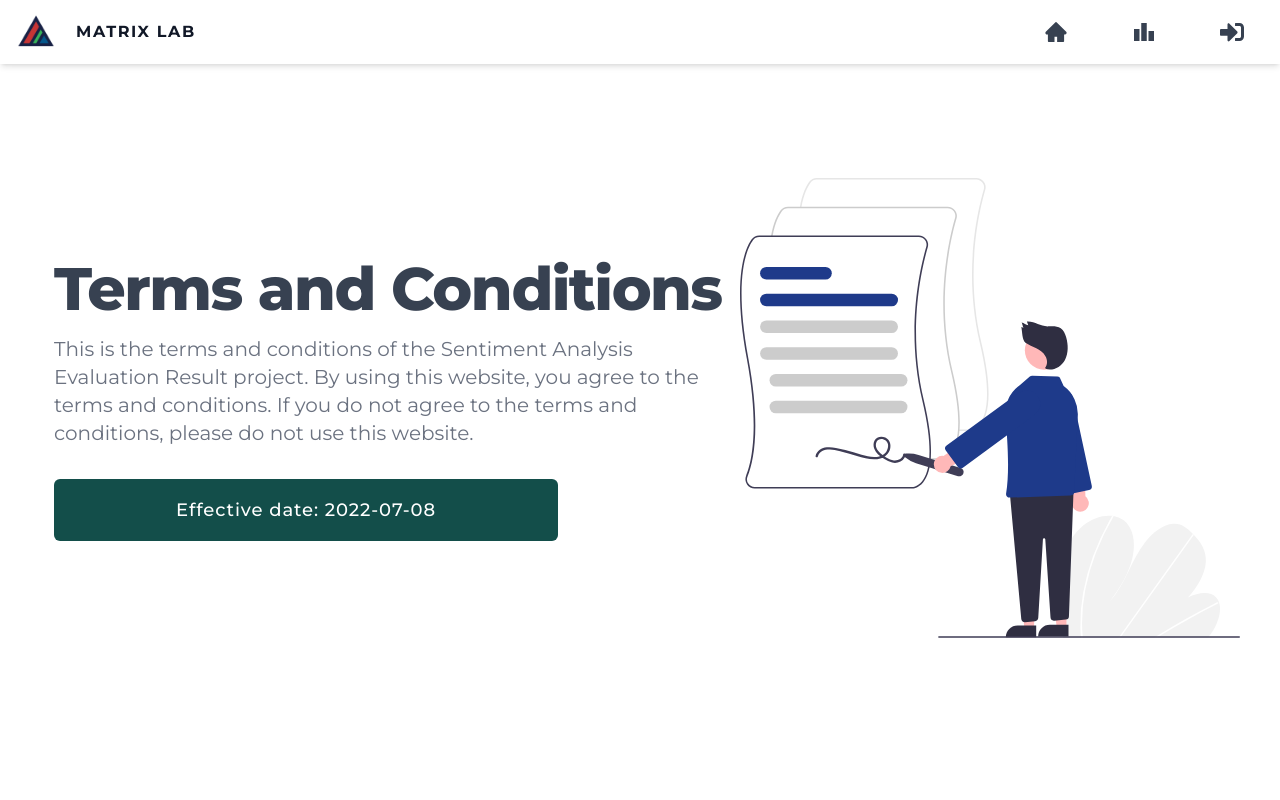
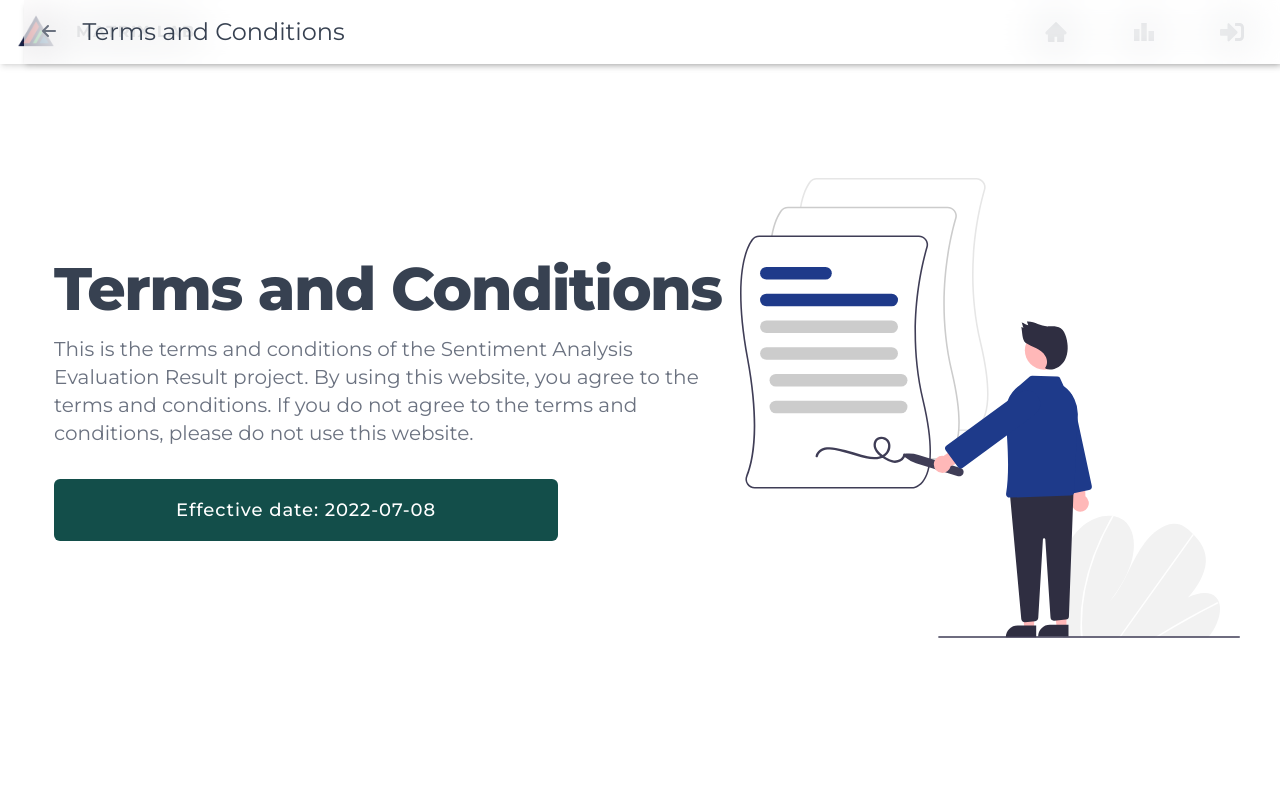
Before and after one commit to Jm-Paunlagui/Matrix-Lab-Client, a React (Create React App) app in the folder client/: page /terms-and-conditions in a window 1280 px wide. Shown: the top 800 px of the page. Built offline with nearby package versions, Linux system fonts and the light colour scheme.

Commit message:
Update for legal

```diff
--- a/client/src/views/legal/PrivacyPolicy.js
+++ b/client/src/views/legal/PrivacyPolicy.js
@@ -1,3 +1,6 @@
+import { DEFAULT_BUTTON, ICON_PLACE_SELF_CENTER_1 } from '../../assets/styles/input-types-styles'
+
+import { Link } from 'react-router-dom'
 import Privacy from "../../assets/img/privacy.svg";
 import React from "react";
 
@@ -7,6 +10,18 @@ import React from "react";
 export default function PrivacyPolicy() {
   return (
     <>
+    <div className="fixed top-0 inline-flex flex-wrap items-center w-full p-1 shadow-md backdrop-blur-xl bg-white/50 font-Montserrat">
+      <button type={"button"} className={`text-left ${DEFAULT_BUTTON}`}>
+        <Link to={"/"}>
+          <h1 className="px-3 py-3">
+            <i
+              className={`fas fa-arrow-left ${ICON_PLACE_SELF_CENTER_1}`}
+            />
+          </h1>
+        </Link>
+      </button>
+      <h1 className="px-3 py-3 text-2xl text-gray-700">Privacy Policy</h1>
+    </div>
       <div className="flex flex-col items-center max-w-screen-xl min-h-screen px-4 py-8 mx-auto lg:grid lg:gap-8 xl:gap-0 lg:py-16 lg:grid-cols-12 font-Montserrat md:pt-28 pt-28">
         <div className=" place-self-center lg:col-span-7">
           <h1 className="max-w-2xl mb-4 text-4xl font-extrabold leading-none tracking-tight text-gray-700 md:text-5xl xl:text-6xl">
--- a/client/src/views/legal/TermsAndConditions.js
+++ b/client/src/views/legal/TermsAndConditions.js
@@ -1,3 +1,6 @@
+import { DEFAULT_BUTTON, ICON_PLACE_SELF_CENTER_1 } from '../../assets/styles/input-types-styles'
+
+import { Link } from 'react-router-dom'
 import React from "react";
 import Terms from "../../assets/img/terms.svg";
 
@@ -7,6 +10,18 @@ import Terms from "../../assets/img/terms.svg";
 export default function TermsAndConditions() {
   return (
     <>
+    <div className="fixed top-0 inline-flex flex-wrap items-center w-full p-1 shadow-md backdrop-blur-xl bg-white/50 font-Montserrat">
+      <button type={"button"} className={`text-left ${DEFAULT_BUTTON}`}>
+        <Link to={"/"}>
+          <h1 className="px-3 py-3">
+            <i
+              className={`fas fa-arrow-left ${ICON_PLACE_SELF_CENTER_1}`}
+            />
+          </h1>
+        </Link>
+      </button>
+      <h1 className="px-3 py-3 text-2xl text-gray-700">Terms and Conditions</h1>
+    </div>
       <div className="flex flex-col items-center max-w-screen-xl min-h-screen px-4 py-8 mx-auto lg:grid lg:gap-8 xl:gap-0 lg:py-16 lg:grid-cols-12 font-Montserrat md:pt-28 pt-28">
         <div className=" place-self-center lg:col-span-7">
           <h1 className="max-w-2xl mb-4 text-4xl font-extrabold leading-none tracking-tight text-gray-700 md:text-5xl xl:text-6xl">
```
